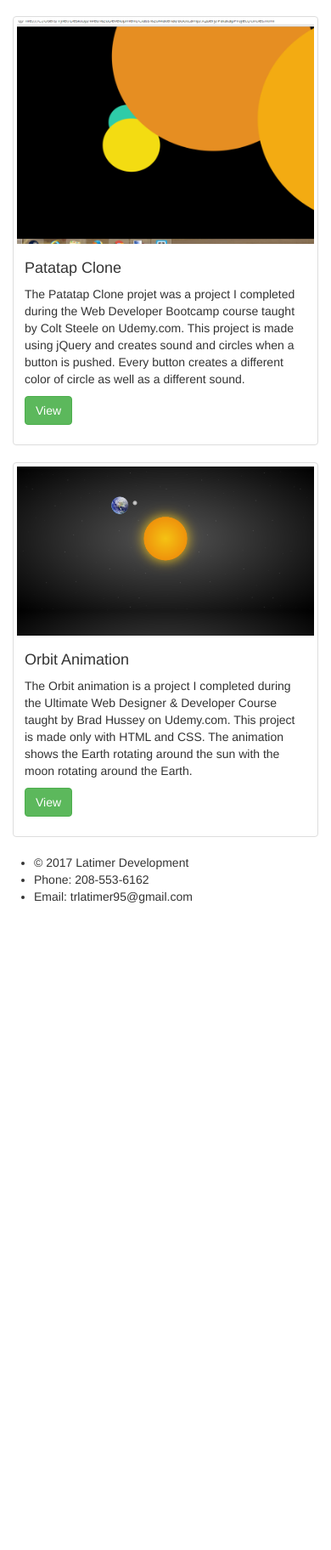
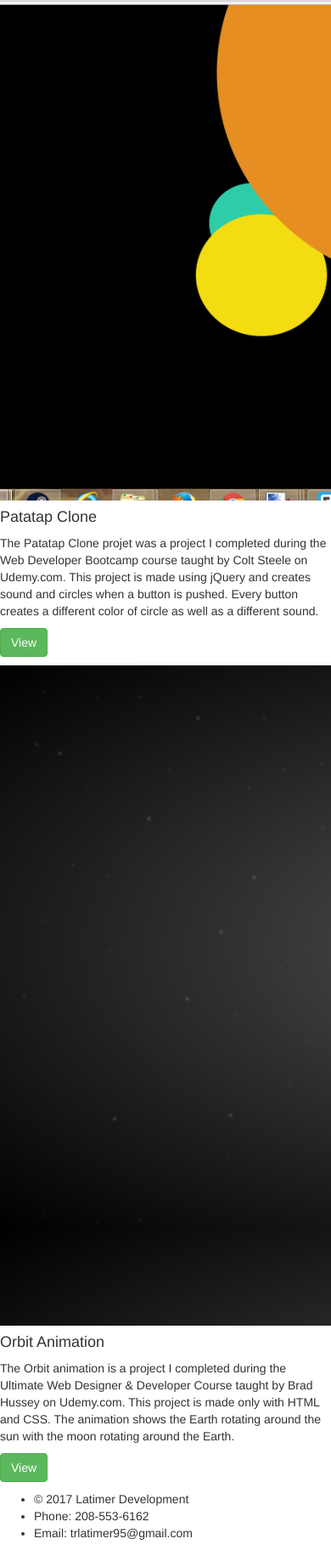
Before and after one commit to trlatimer/latimerdevelopment, a PHP site: page /portfolio.php in a window 390 px wide; the page is wider, and only the part inside the window is pictured. Shown: the part 614-2438 px from the top of that part at 85% size. Before the commit the page ends 1677 px from the top of that part, so only its background shows below. Run offline with PHP 8.4, Linux system fonts and the light colour scheme.

Commit message:
Convert bootstrap grids to HTML5 flexbox

```diff
--- a/portfolio.php
+++ b/portfolio.php
@@ -3,43 +3,37 @@
     include('includes/header.php');
 ?>
 
-<div class="container" id="portfolioPage">
+<section class="portfolioPage">
     <div class="portfolioBox">
         <h1>Welcome to My Portfolio!</h1>
-        <div class="row">
-            <div class="col-sm-4">
-                <div class="thumbnail">
+        <div class="portolioPageGrid">
+            <figure class="project1">
                 <img src="images/TGK.jpg" alt="The Great Kingdom">
-                    <div class="caption">
+                <figcaption>
                     <h4>The Great Kingdom</h4>
                     <p class="content">The Great Kingdom is my first personal project outside of this website. I created it for a gaming community I am involved in. It involves various features such as users and profiles as well as a Steam API. This site uses node.js with express and several addons.</p>
                     <p><a href="#" class="btn btn-success" role="button">View</a></p>
-                    </div>
-                </div>
-            </div>
-            <div class="col-sm-4">
-                <div class="thumbnail">
+                </figcaption>
+            </figure>
+            <figure class="project2">
                 <img src="images/PatatapClone.png" alt="PatatapClone">
-                    <div class="caption">
+                <figcaption>
                     <h4>Patatap Clone</h4>
                     <p>The Patatap Clone projet was a project I completed during the Web Developer Bootcamp course taught by Colt Steele on Udemy.com. This project is made using jQuery and creates sound and circles when a button is pushed. Every button creates a different color of circle as well as a different sound.</p>
                     <p><a href="http://latimerdevelopment.com/patatapclone/circles.html" class="btn btn-success" role="button">View</a></p>
-                    </div>
-                </div>
-            </div>
-            <div class="col-sm-4">
-                <div class="thumbnail">
+                </figcaption>
+            </figure>
+            <figure class="project3">
                 <img src="images/Orbit.png" alt="Orbit Project">
-                    <div class="caption">
+                <figcaption>
                     <h4>Orbit Animation</h4>
                     <p>The Orbit animation is a project I completed during the Ultimate Web Designer &amp; Developer Course taught by Brad Hussey on Udemy.com. This project is made only with HTML and CSS. The animation shows the Earth rotating around the sun with the moon rotating around the Earth.</p>
                     <p><a href="http://latimerdevelopment.com/orbitproject/orbit.html" class="btn btn-success" role="button">View</a></p>
+                </figcaption>
+            </figure>
         </div>
     </div>
-            </div>
-        </div>
-    </div>
-</div>
+</section>
 
 
 <?php include('includes/footer.php'); ?>
```
Lines whose indentation alone changed are shown as unchanged.
